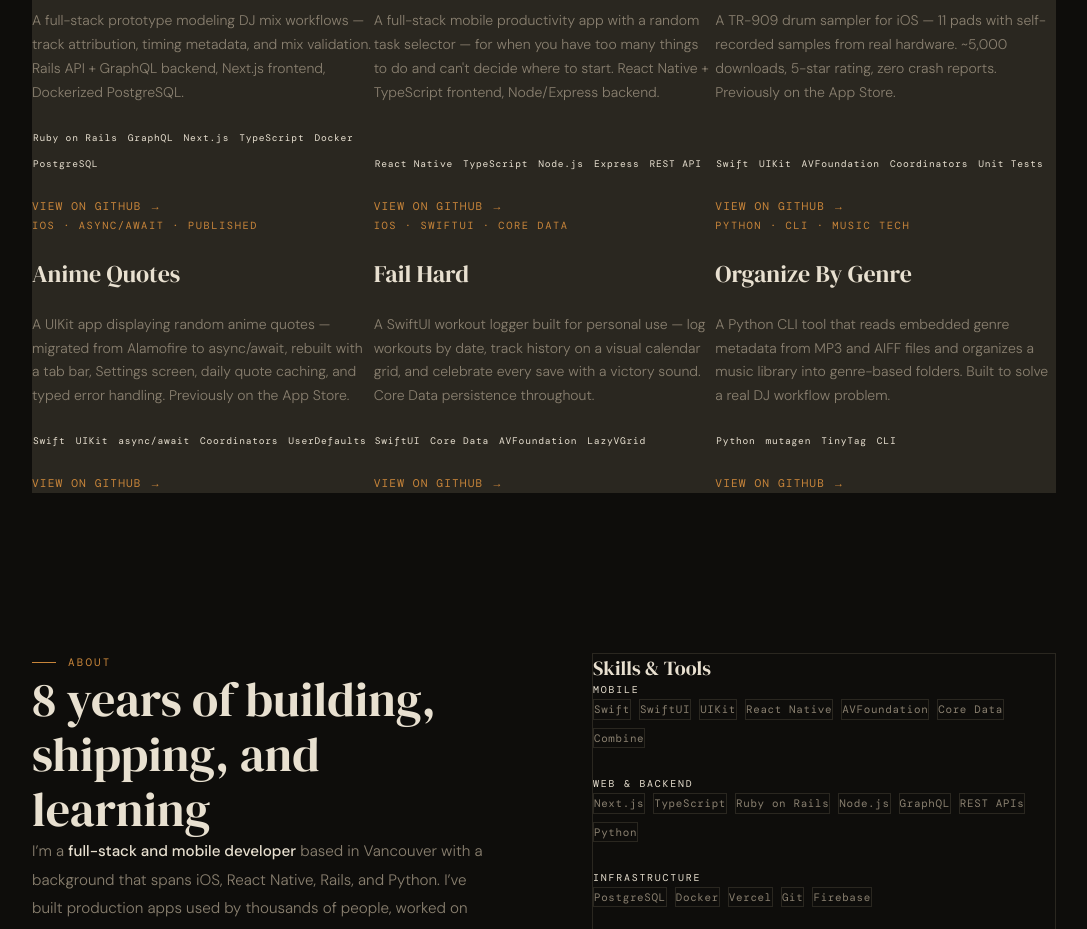
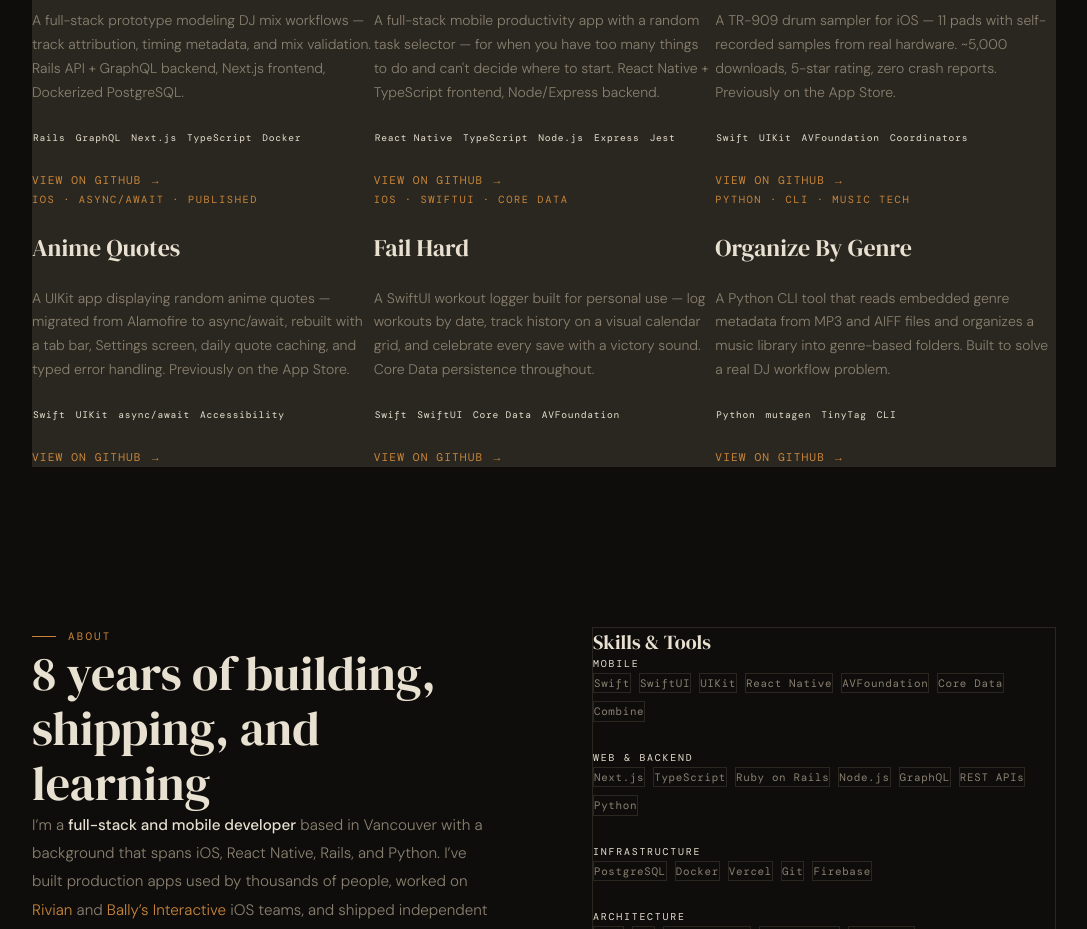
Before and after one commit to mdolancode/portfolio, a Next.js app: page / in a window 1280 px wide. Shown: the part 1040-1969 px from the top of the page, without its empty margins (58-1145 px from the left). Built offline with nearby package versions, Linux system fonts and the light colour scheme; a web font is replaced by a local one.

Commit message:
Updated stacked pills to reflect best skills

```diff
--- a/src/components/Projects.tsx
+++ b/src/components/Projects.tsx
@@ -7,35 +7,35 @@ const projects = [
     tag: 'Full-Stack · Rails · Next.js',
     name: 'MixVault',
     desc: 'A full-stack prototype modeling DJ mix workflows — track attribution, timing metadata, and mix validation. Rails API + GraphQL backend, Next.js frontend, Dockerized PostgreSQL.',
-    stack: ['Ruby on Rails', 'GraphQL', 'Next.js', 'TypeScript', 'Docker', 'PostgreSQL'],
+    stack: ['Rails', 'GraphQL', 'Next.js', 'TypeScript', 'Docker'],
     href: 'https://github.com/mdolancode/mixvault',
   },
   {
     tag: 'React Native · Node.js · Mobile',
     name: 'Nebula',
     desc: 'A full-stack mobile productivity app with a random task selector — for when you have too many things to do and can\'t decide where to start. React Native + TypeScript frontend, Node/Express backend.',
-    stack: ['React Native', 'TypeScript', 'Node.js', 'Express', 'REST API'],
+    stack: ['React Native', 'TypeScript', 'Node.js', 'Express', 'Jest'],
     href: 'https://github.com/mdolancode/nebula',
   },
   {
     tag: 'iOS · AVFoundation · Published',
     name: 'Detroit-909',
     desc: 'A TR-909 drum sampler for iOS — 11 pads with self-recorded samples from real hardware. ~5,000 downloads, 5-star rating, zero crash reports. Previously on the App Store.',
-    stack: ['Swift', 'UIKit', 'AVFoundation', 'Coordinators', 'Unit Tests'],
+    stack: ['Swift', 'UIKit', 'AVFoundation', 'Coordinators'],
     href: 'https://github.com/mdolancode/Detroit-909',
   },
   {
     tag: 'iOS · async/await · Published',
     name: 'Anime Quotes',
     desc: 'A UIKit app displaying random anime quotes — migrated from Alamofire to async/await, rebuilt with a tab bar, Settings screen, daily quote caching, and typed error handling. Previously on the App Store.',
-    stack: ['Swift', 'UIKit', 'async/await', 'Coordinators', 'UserDefaults'],
+    stack: ['Swift', 'UIKit', 'async/await', 'Accessibility'],
     href: 'https://github.com/mdolancode/Anime-Quotes',
   },
   {
     tag: 'iOS · SwiftUI · Core Data',
     name: 'Fail Hard',
     desc: 'A SwiftUI workout logger built for personal use — log workouts by date, track history on a visual calendar grid, and celebrate every save with a victory sound. Core Data persistence throughout.',
-    stack: ['SwiftUI', 'Core Data', 'AVFoundation', 'LazyVGrid'],
+    stack: ['Swift','SwiftUI', 'Core Data', 'AVFoundation'],
     href: 'https://github.com/mdolancode/fail-hard',
   },
   {
```
